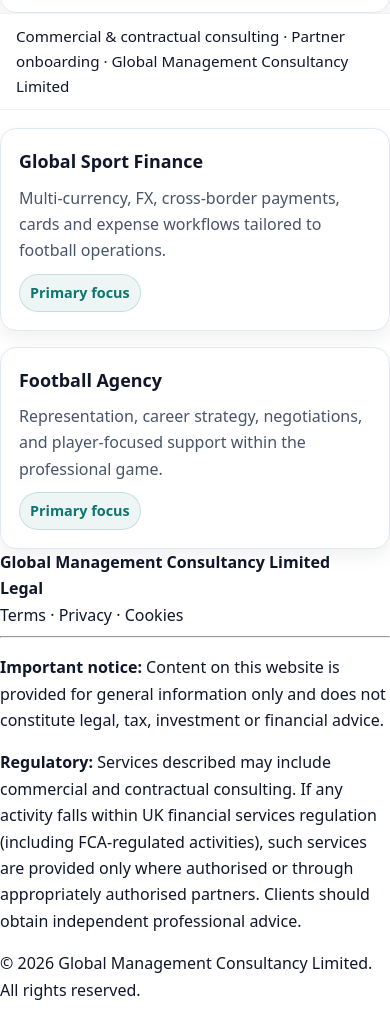
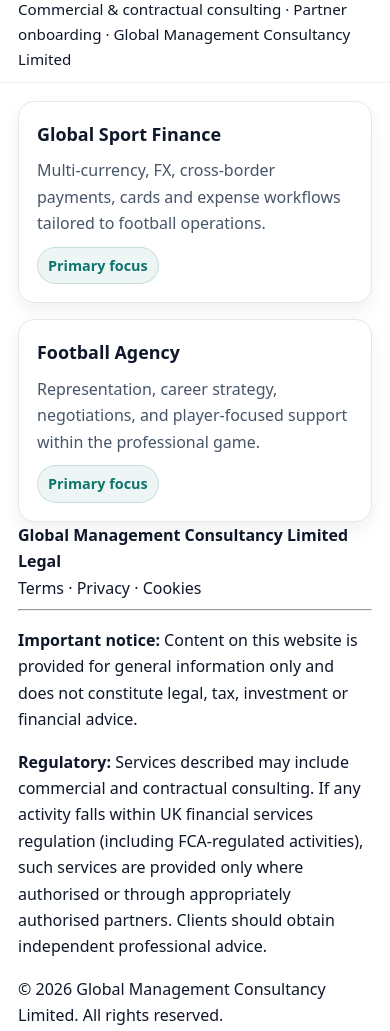
Before and after one commit to jnguegan/Global-Management-Consultancy-Limited, a plain HTML site: page index.html in a window 390 px wide. Shown: the part 2072-3103 px from the top of the page. Drawn offline with Linux system fonts and the light colour scheme.

Commit message:
Update style.css

```diff
--- a/assets/css/style.css
+++ b/assets/css/style.css
@@ -421,3 +421,44 @@ textarea{ resize: vertical; }
 .hero .lead{
   line-height: 1.7;
 }
+
+/* Keep page sections in sync with the hero width */
+:root{
+  --content-width: 980px; /* match your hero max-width */
+}
+
+/* Hero + sections below use same width */
+.hero,
+.cred-strip,
+.grid{
+  max-width: var(--content-width);
+  margin-left: auto;
+  margin-right: auto;
+}
+
+/* Footer alignment: keep it consistent too */
+.site-footer .container{
+  max-width: var(--content-width);
+  margin-left: auto;
+  margin-right: auto;
+}
+
+/* Optional: ensure sections don’t touch edges on small screens */
+.hero,
+.cred-strip,
+.grid,
+.site-footer .container{
+  padding-left: 0;
+  padding-right: 0;
+}
+
+@media (max-width: 1020px){
+  .hero,
+  .cred-strip,
+  .grid,
+  .site-footer .container{
+    max-width: 100%;
+    padding-left: 18px;
+    padding-right: 18px;
+  }
+}
```
